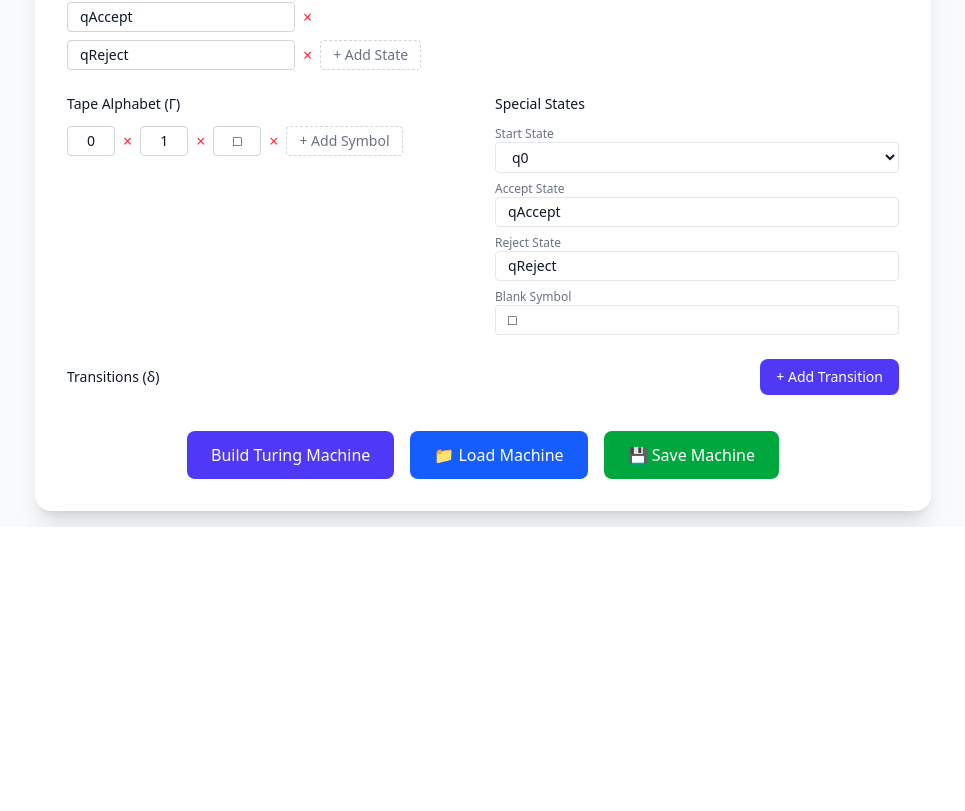
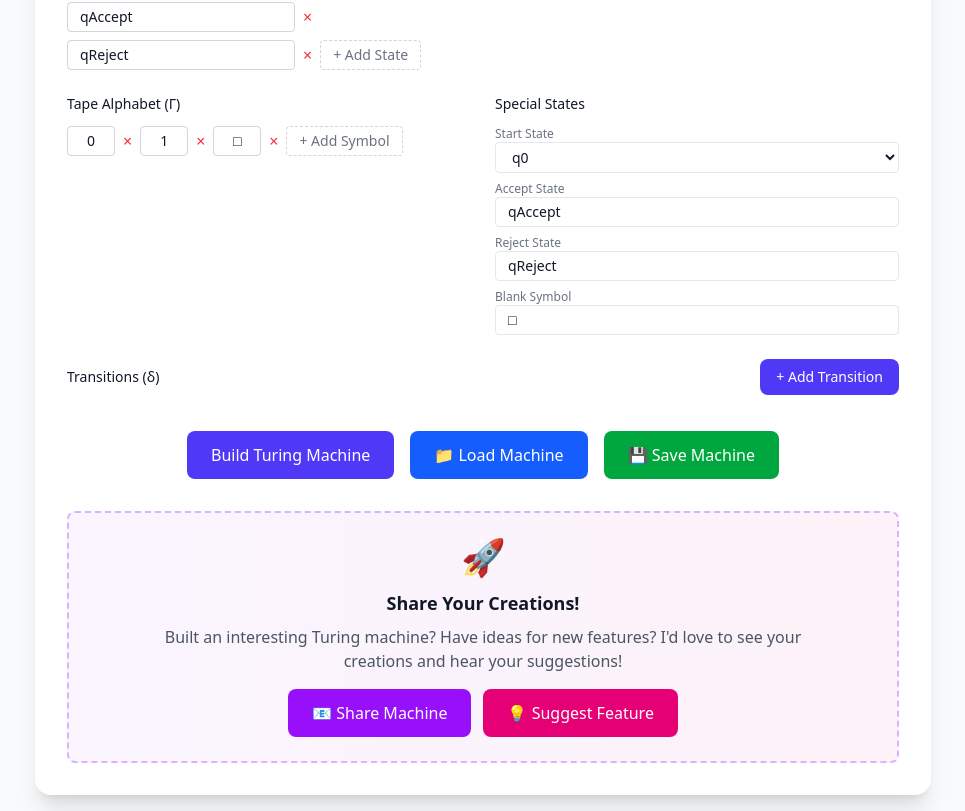
Before and after one commit to ArielCabib/turing-machine, a React (Vite) app: page / in a window 1280 px wide. Shown: the part 288-1099 px from the top of the page, without its empty margins (157-1122 px from the left). Before the commit the page ends 815 px from the top, so only its background shows below. Built offline with nearby package versions, Linux system fonts and the light colour scheme.

Commit message:
Add PromotionSection component to App and TuringMachineSpecComponent for user engagement. The new section encourages users to share their Turing machine creations and suggest features, enhancing the overall user experience.

```diff
--- a/src/App.tsx
+++ b/src/App.tsx
@@ -6,6 +6,7 @@ import {
   type TMRuntime,
 } from "./lib/tm";
 import TuringMachineSpecComponent from "./components/TuringMachineSpec";
+import PromotionSection from "./components/PromotionSection";
 
 export default function App() {
   const [currentView, setCurrentView] = useState<"spec" | "simulator">("spec");
@@ -335,6 +336,8 @@ export default function App() {
             {statusMessage}
           </div>
         )}
+
+        <PromotionSection />
       </div>
     </div>
   );
--- /dev/null
+++ b/src/components/PromotionSection.tsx
@@ -0,0 +1,30 @@
+export default function PromotionSection() {
+  return (
+    <div className="mt-8 p-6 rounded-lg border-2 border-dashed border-purple-300 dark:border-purple-600 bg-gradient-to-r from-purple-50 to-pink-50 dark:from-purple-900/20 dark:to-pink-900/20">
+      <div className="text-center">
+        <div className="text-4xl mb-3">🚀</div>
+        <h3 className="text-lg font-semibold text-gray-900 dark:text-gray-100 mb-2">
+          Share Your Creations!
+        </h3>
+        <p className="text-gray-600 dark:text-gray-400 mb-4 max-w-2xl mx-auto">
+          Built an interesting Turing machine? Have ideas for new features? I'd
+          love to see your creations and hear your suggestions!
+        </p>
+        <div className="flex flex-col sm:flex-row gap-3 justify-center">
+          <a
+            href="mailto:ariel@arielcabib.com?subject=Turing Machine Creation&body=Hi Ariel!%0A%0AI've created an interesting Turing machine and wanted to share it with you.%0A%0A[Attach your machine JSON file here]%0A%0AThanks!"
+            className="inline-flex items-center gap-2 px-6 py-3 bg-purple-600 hover:bg-purple-700 text-white rounded-lg font-medium transition-colors"
+          >
+            📧 Share Machine
+          </a>
+          <a
+            href="mailto:ariel@arielcabib.com?subject=Feature Suggestion&body=Hi Ariel!%0A%0AI have an idea for a new feature for the Turing Machine Builder:%0A%0A[Describe your feature idea here]%0A%0AThanks!"
+            className="inline-flex items-center gap-2 px-6 py-3 bg-pink-600 hover:bg-pink-700 text-white rounded-lg font-medium transition-colors"
+          >
+            💡 Suggest Feature
+          </a>
+        </div>
+      </div>
+    </div>
+  );
+}
--- a/src/components/TuringMachineSpec.tsx
+++ b/src/components/TuringMachineSpec.tsx
@@ -8,6 +8,7 @@ import {
   saveTuringMachineSpec,
   getTuringMachineSpec,
 } from "../lib/tm-local-storage";
+import PromotionSection from "./PromotionSection";
 
 interface TuringMachineSpecProps {
   onBuildMachine: (spec: TuringMachineSpec) => void;
@@ -1144,6 +1145,8 @@ export default function TuringMachineSpecComponent({
           </button>
         </div>
 
+        <PromotionSection />
+
         {/* Toast Notification */}
         {toast.show && (
           <div className="fixed top-4 right-4 z-50">
```
